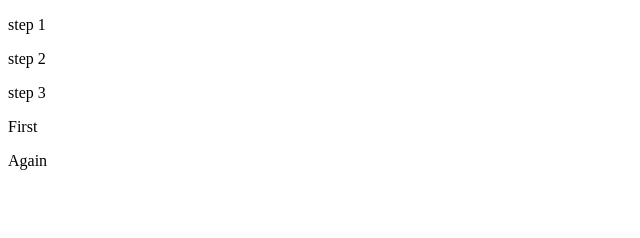
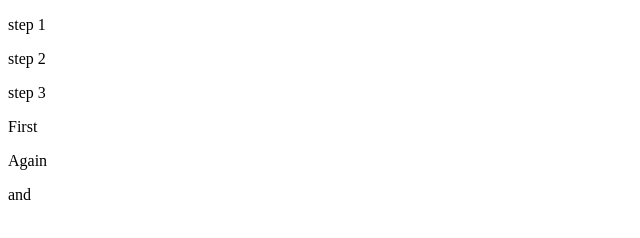
Before and after one commit to ahoff2910/git-merge-teams-activity, a plain HTML site: page index.html in a window 1280 px wide. Shown: the full height of the page, 0-640 px from the left. Drawn offline with Linux system fonts and the light colour scheme.

Commit message:
Final commit

```diff
--- a/index.html
+++ b/index.html
@@ -11,5 +11,6 @@
     <p>step 3</p>
     <p>First</p>
     <p>Again</p>
+    <p>and</p>
   </body>
 </html>
```
